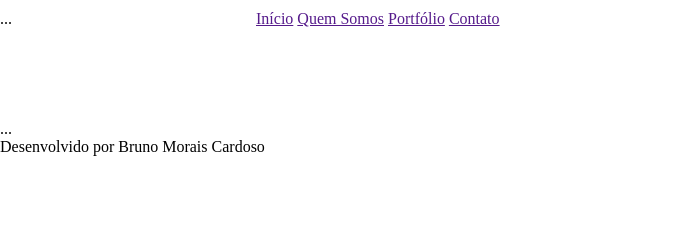
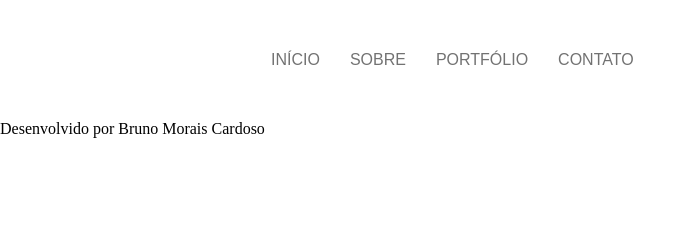
Before and after one commit to brunomcardoso151986/BMC-Desenvolvedor-de-Sistemas, a plain HTML site: page index.html in a window 1280 px wide. Shown: the whole page, without its empty margins (0-696 px from the left). Drawn offline with Linux system fonts and the light colour scheme.

Commit message:
update index e estilo

```diff
--- a/css/estilo.css
+++ b/css/estilo.css
@@ -28,12 +28,39 @@ header {
 .menu {
     width: 80%;
     height: 100px;
-    float: left;
+    float: right;
+    display: flex;
+    align-items: center;
+}
+
+nav ul, nav li {
+    list-style: none;
+    margin: 0;
+    padding: 0;
+}
+
+nav ul {
+    display: flex;
+}
+
+nav a {
+    display: block;
+    padding: 15px;
+    text-decoration: none;
+    text-transform: uppercase;
+    color: #727272;
+    font-family: Arial, Helvetica, sans-serif;
+}
+
+nav .active a, nav a:hover {
+    background-color: #727272;
+    color: #FFFFFF;
 }
 
 .corpo {
     width: 100%;
     clear: both;
+    background-size: cover;
 }
 
 .rodape {
--- a/index.html
+++ b/index.html
@@ -4,21 +4,27 @@
     <meta charset="UTF-8">
     <meta id="viewport" name="viewport" content="width=device-width, user-scalable=0">
     <link rel="stylesheet" href="css/estilo.css">
-    <title>BMC - Desenvolvedor de Sites</title>
+    <title>BMC - Sites</title>
 </head>
 <body>
     <header>
         <div class="topo">
-            <div class="logo">...</div>
+            <div class="logo">
+
+            </div>
             <nav class="menu">
-                <a href="">Início</a>
-                <a href="">Quem Somos</a>
-                <a href="">Portfólio</a>
-                <a href="">Contato</a>
+                <ul>
+                    <li><a href="">Início</a></li>
+                    <li><a href="">Sobre</a></li>
+                    <li><a href="">Portfólio</a></li>
+                    <li><a href="">Contato</a></li>
+                </ul>
             </nav>
         </div>
     </header>
-    <div class="corpo">...</div>
+    <section class="corpo">
+
+    </section>
     <footer class="rodape">
         Desenvolvido por Bruno Morais Cardoso
     </footer>
```
Also changed, not shown: img/logo.png (added).
